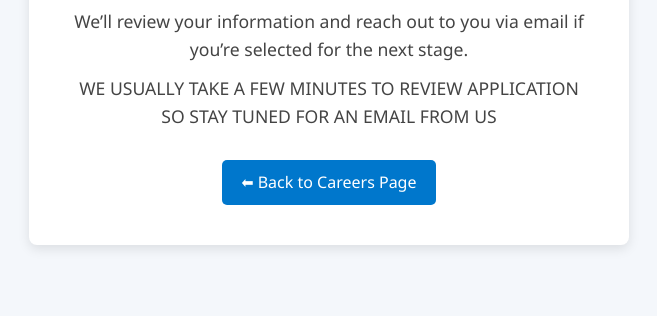
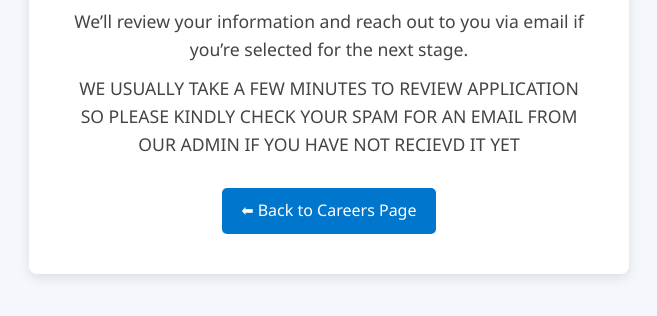
Before and after one commit to alisonbartey/JOB-APPLICATION-, a plain HTML site: page thankyou.html in a window 1280 px wide. Shown: the part 242-558 px from the top of the page, without its empty margins (311-968 px from the left). Drawn offline with Linux system fonts and the light colour scheme.

Commit message:
Update thankyou.html

```diff
--- a/thankyou.html
+++ b/thankyou.html
@@ -11,7 +11,7 @@
     <h1>🎉 Thank You!</h1>
     <p>Your application has been successfully submitted.</p>
     <p>We’ll review your information and reach out to you via email if you’re selected for the next stage.</p>
-    <p>WE USUALLY TAKE A FEW MINUTES TO REVIEW APPLICATION SO STAY TUNED FOR AN EMAIL FROM US</p>
+    <p>WE USUALLY TAKE A FEW MINUTES TO REVIEW APPLICATION SO PLEASE KINDLY CHECK YOUR SPAM FOR AN EMAIL FROM OUR ADMIN IF YOU HAVE NOT RECIEVD IT YET</p>
     <a href="index.html">⬅ Back to Careers Page</a>
   </div>
 </body>
```
